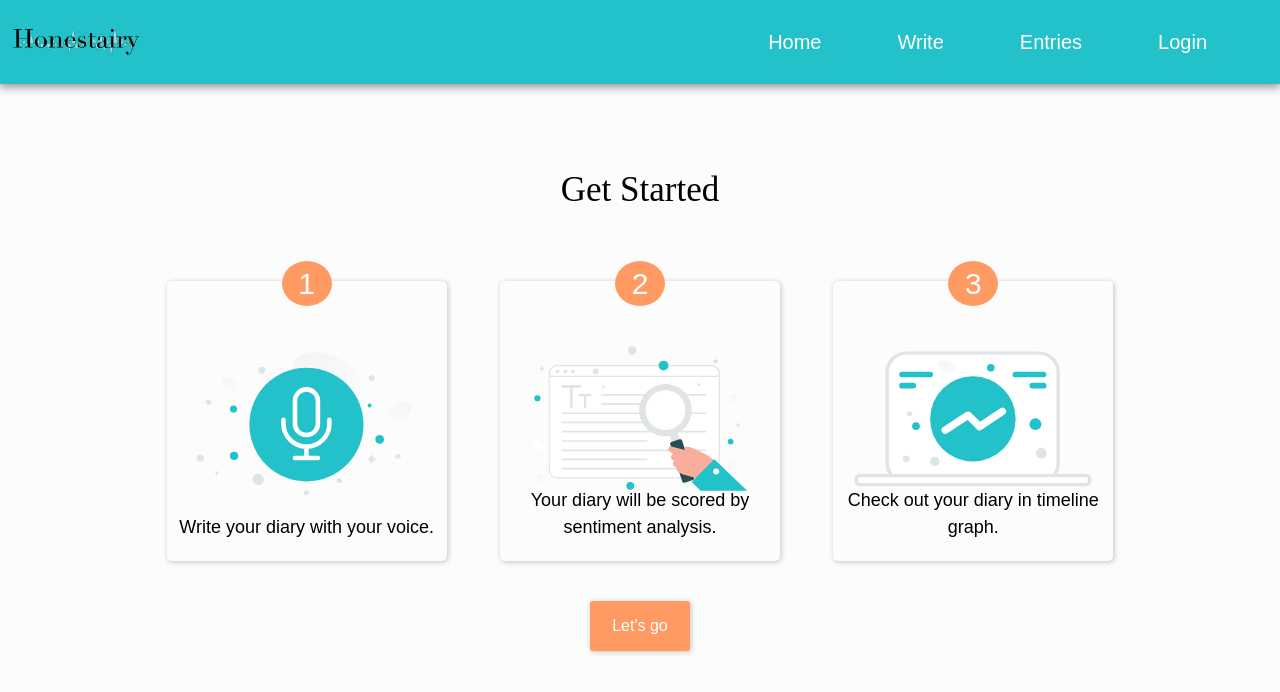
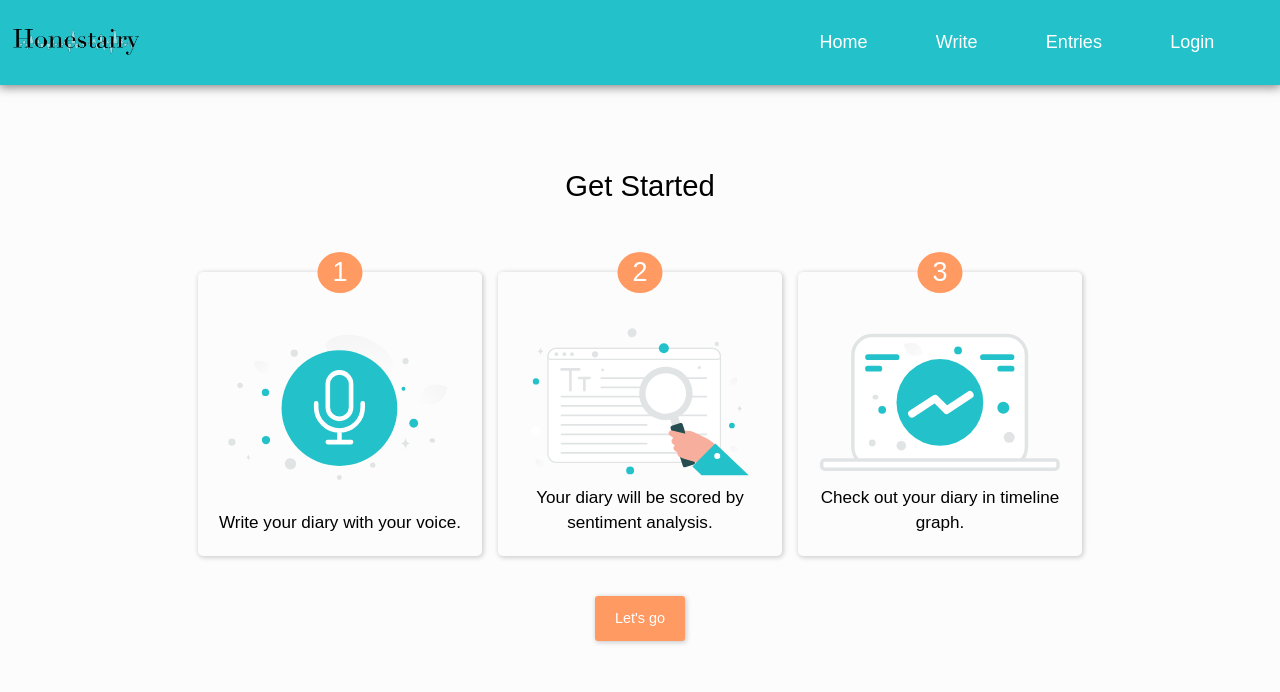
Before and after one commit to sangmin-iam/honestiary-client, a React (Create React App) app: page /getting-started in a window 1280 px wide. Shown: the top 692 px of the page. Built offline with nearby package versions, Linux system fonts and the light colour scheme; no server answers; a web font is replaced by a local one.

Commit message:
style: responseive Home and GettingStarted components

```diff
--- a/src/components/GettingStartedPage/GettingStarted.js
+++ b/src/components/GettingStartedPage/GettingStarted.js
@@ -9,6 +9,7 @@ import StyledButton from "../shared/StyledButton";
 
 function GettingStarted() {
   const navigate = useNavigate();
+
   const isLoggedIn = useSelector(({ user }) => user.isLoggedIn);
 
   function handleClick() {
@@ -63,15 +64,20 @@ const Container = styled.div`
   width: 60%;
   min-width: 100rem;
   margin: 0 auto;
+
+  @media only screen and (max-width: ${({ theme }) => theme.devices.mobile}) {
+    width: 100%;
+    min-width: 0;
+    margin-bottom: 3rem;
+  }
 `;
 
 const HeaderWrapper = styled.div`
   margin-top: 10vh;
-  font-family: "Wingsong";
   text-align: center;
 
-  h1 {
-    font-size: 3.5rem;
+  @media only screen and (max-width: ${({ theme }) => theme.devices.mobile}) {
+    margin-top: 5vh;
   }
 `;
 
@@ -79,13 +85,19 @@ const ContentContainer = styled.div`
   display: flex;
   justify-content: space-around;
   margin-top: 8vh;
+
+  @media only screen and (max-width: ${({ theme }) => theme.devices.mobile}) {
+    flex-direction: column;
+    align-items: center;
+    gap: 5rem;
+  }
 `;
 
 const ContentWrapper = styled.div`
   position: relative;
   width: 28%;
-  min-width: 27rem;
-  padding-top: max(28%, 27rem);
+  min-width: 31.5rem;
+  padding-top: max(28%, 31.5rem);
   border-radius: 5px;
   box-shadow: 1px 1px 5px 0.5px rgba(0, 0, 0, 0.2);
 `;
@@ -106,15 +118,16 @@ const NumberWrapper = styled.div`
 const ImageWrapper = styled.div`
   position: absolute;
   margin-bottom: 2rem;
-  top: 45px;
+  top: 4rem;
 `;
 
 const Paragraph = styled.p`
   position: absolute;
+  left: 50%;
   bottom: 7%;
-  font-size: 1.8rem;
+  transform: translateX(-50%);
   text-align: center;
-  width: 100%;
+  width: 90%;
 `;
 
 const ButtonWrapper = styled.div`
--- a/src/components/Header.js
+++ b/src/components/Header.js
@@ -25,7 +25,10 @@ function Header() {
           <span className="bar"></span>
           <span className="bar"></span>
         </a>
-        <ul className={`${isOpen && "open"}`}>
+        <ul
+          className={`${isOpen && "open"}`}
+          onClick={() => setIsOpen((toggle) => !toggle)}
+        >
           <li>
             <NavLink
               to="/"
--- a/src/components/Home.js
+++ b/src/components/Home.js
@@ -80,7 +80,7 @@ const Button = styled(StyledButton)`
   font-size: 1.8rem;
 
   @media only screen and (max-width: ${({ theme }) => theme.devices.laptopM}) {
-    font-size: 1.75rem;
+    font-size: 1.6rem;
   }
 
   @media only screen and (max-width: ${({ theme }) => theme.devices.laptopS}) {
--- a/src/theme/GlobalStyle.js
+++ b/src/theme/GlobalStyle.js
@@ -4,12 +4,16 @@ const GlobalStyle = createGlobalStyle`
   :root {
     font-size: 62.5%;
 
-    @media only screen and (max-width: ${({ theme }) => theme.devices.laptop}){
+    @media only screen and (max-width: ${({ theme }) => theme.devices.laptopL}){
+      font-size: 59.5%;
+    }
+
+    @media only screen and (max-width: ${({ theme }) => theme.devices.laptopM}){
       font-size: 56.25%;
     }
 
     @media only screen and (max-width: ${({ theme }) => theme.devices.mobile}){
-      font-size: 50%;
+      font-size: 52%;
     }
   }
 
@@ -26,18 +30,70 @@ const GlobalStyle = createGlobalStyle`
   }
 
   h1 {
-    font-size: 3rem;
+    font-size: 3.5rem;
     font-weight: 400;
+
+    @media only screen and (max-width: ${({ theme }) => theme.devices.laptopM}){
+      font-size: 3.25rem;
+    }
+
+    @media only screen and (max-width: ${({ theme }) => theme.devices.laptopS}){
+      font-size: 3rem;
+    }
+
+    @media only screen and (max-width: ${({ theme }) => theme.devices.mobile}){
+      font-size: 2.75rem;
+    }
   }
 
   h2 {
-    font-size: 2.5rem;
+    font-size: 3rem;
     font-weight: 400;
+
+    @media only screen and (max-width: ${({ theme }) => theme.devices.laptopM}){
+      font-size: 2.75rem;
+    }
+
+    @media only screen and (max-width: ${({ theme }) => theme.devices.laptopS}){
+      font-size: 2.5rem;
+    }
+
+    @media only screen and (max-width: ${({ theme }) => theme.devices.mobile}){
+      font-size: 2.25rem;
+    }
   }
 
   h3 {
+    font-size: 2.5rem;
+    font-weight: 400;
+
+    @media only screen and (max-width: ${({ theme }) => theme.devices.laptopM}){
+      font-size: 2.25rem;
+    }
+
+    @media only screen and (max-width: ${({ theme }) => theme.devices.laptopS}){
+      font-size: 2rem;
+    }
+
+    @media only screen and (max-width: ${({ theme }) => theme.devices.mobile}){
+      font-size: 1.75rem;
+    }
+  }
+
+  p {
     font-size: 2rem;
-    font-weight: 400;
+
+    @media only screen and (max-width: ${({ theme }) => theme.devices.laptopM}){
+      font-size: 1.9rem;
+    }
+
+    @media only screen and (max-width: ${({ theme }) => theme.devices.laptopS}){
+      font-size: 1.8rem;
+    }
+
+    @media only screen and (max-width: ${({ theme }) => theme.devices.mobile}){
+      font-size: 1.7rem;
+    }
   }
 
   img {
```
